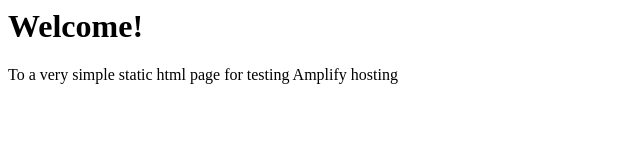
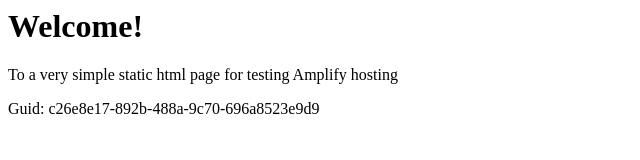
Before and after one commit to aws-aemilia-cmh/Github-PR-Commit-Integration-Test-DoNotTouch-Gith-P5X5MO5I-v1-prod-us-east-2, a website: page src/index.html in a window 1280 px wide. Shown: the whole page, without its empty margins (0-640 px from the left). Drawn offline with Linux system fonts and the light colour scheme.

Commit message:
commit from integ tests

```diff
--- a/src/index.html
+++ b/src/index.html
@@ -1,3 +1,5 @@
+
+
 <html lang="en">
 
 <head>
@@ -10,6 +12,6 @@
 <body>
     <h1>Welcome!</h1>
     <p>To a very simple static html page for testing Amplify hosting</p>
-</body>
+    <p>Guid: c26e8e17-892b-488a-9c70-696a8523e9d9</p></body>
 
 </html>
```
